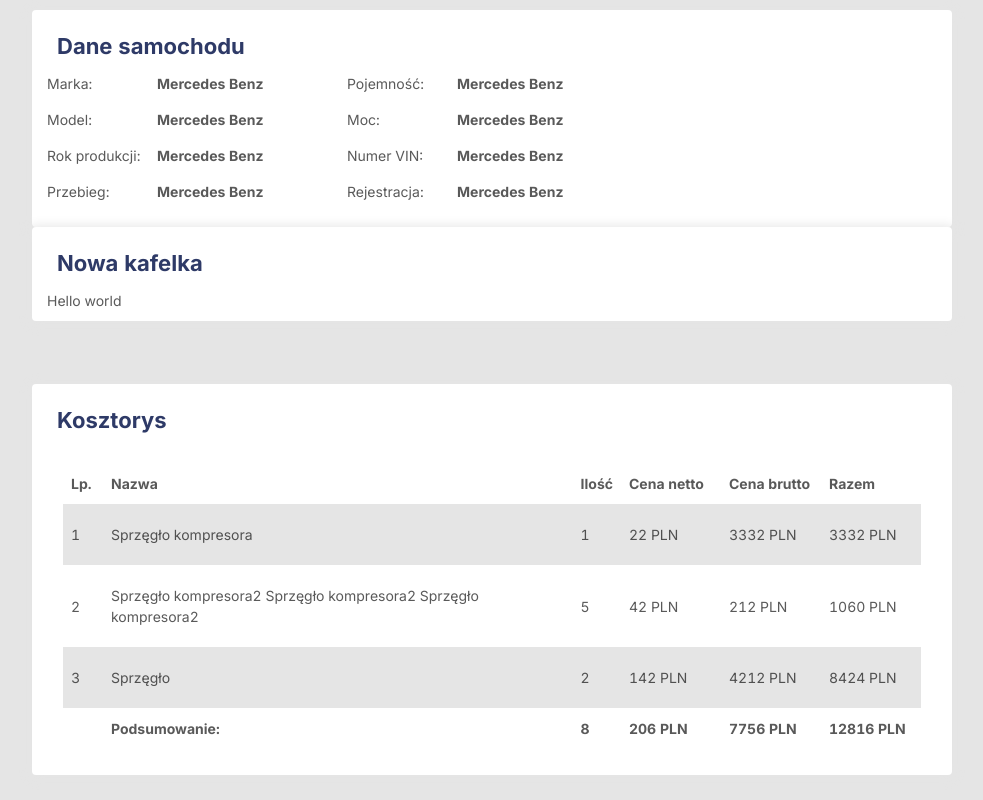
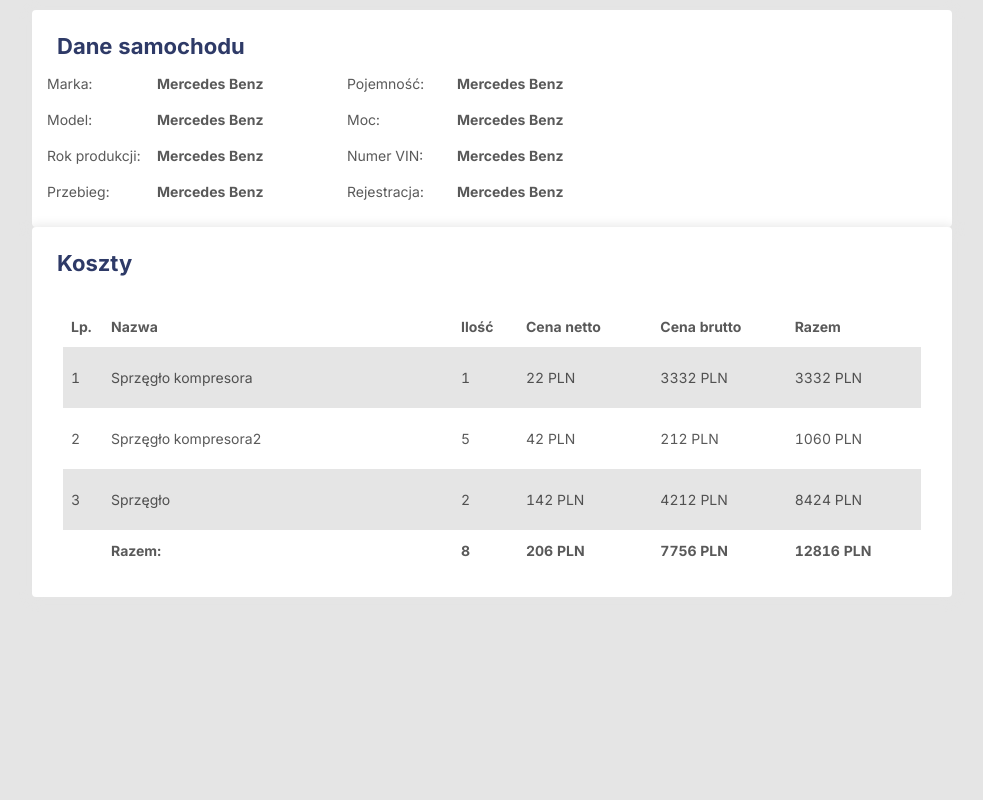
Before and after one commit to Andrzej-Marek/car_service_base, a React app: page / in a window 1280 px wide. Shown: the whole page, without its empty margins (148-1131 px from the left). Built offline with nearby package versions, Linux system fonts and the light colour scheme; the HTML template or start-up script is replaced by a standard one.

Commit message:
Added costs summary tile

```diff
--- a/src/containers/ServiceDetails/ServiceDetails.tsx
+++ b/src/containers/ServiceDetails/ServiceDetails.tsx
@@ -1,15 +1,19 @@
 import React, { FC } from "react";
-import { CarDetailsList, ContentTile, Table, TableFooterRowSummary } from "@/components";
+import { CarDetailsList, ContentTile, Table } from "@/components";
 import styled from "styled-components";
 import { Currency } from "@/shared/enums";
-import { ServiceCost, TableColumn } from "@/shared/types";
+import { ServiceCost } from "@/shared/types";
+import { serviceDetailsColumns } from "./serviceDetails.columns";
+import { useTranslation } from "react-i18next";
 
 interface OwnProps {}
 
 type Props = OwnProps;
 
 const ServiceDetails: FC<Props> = () => {
-    const data: ServiceCost[] = [
+    const { t } = useTranslation("serviceCosts");
+    // TODO: Mapper for this structure and pass curreny to columns
+    const mockData: ServiceCost[] = [
         {
             id: 1,
             title: "Sprzęgło kompresora",
@@ -20,7 +24,7 @@ const ServiceDetails: FC<Props> = () => {
         },
         {
             id: 2,
-            title: "Sprzęgło kompresora2 Sprzęgło kompresora2 Sprzęgło kompresora2",
+            title: "Sprzęgło kompresora2 ",
             quantity: 5,
             priceNet: 42,
             priceGross: 212,
@@ -36,101 +40,13 @@ const ServiceDetails: FC<Props> = () => {
         },
     ];
 
-    const columns: TableColumn<ServiceCost>[] = [
-        {
-            Header: "Lp.",
-            accessor: "id",
-            styles: {
-                width: "40px",
-            },
-            Cell: (info) => <>{info.cell.row.index + 1}</>,
-        },
-        {
-            Header: "Nazwa",
-            accessor: "title",
-            styles: {
-                minWidth: "180px",
-                maxWidth: "250px",
-            },
-            maxWidth: 250,
-            Footer: () => <>Podsumowanie:</>,
-        },
-        {
-            Header: "Ilość",
-            accessor: "quantity",
-            Footer: (info) => <TableFooterRowSummary info={info} valueKey="quantity" />,
-        },
-        {
-            Header: "Cena netto",
-            accessor: "priceNet",
-            styles: {
-                minWidth: "100px",
-            },
-            Cell: (info) => <>{info.value} PLN</>,
-            Footer: (info) => (
-                <TableFooterRowSummary
-                    info={info}
-                    valueKey="priceNet"
-                    currency={Currency.PLN}
-                />
-            ),
-        },
-        {
-            Header: "Cena brutto",
-            accessor: "priceGross",
-            styles: {
-                minWidth: "100px",
-            },
-            Cell: (info) => <>{info.value} PLN</>,
-            Footer: (info) => (
-                <TableFooterRowSummary
-                    info={info}
-                    valueKey="priceGross"
-                    currency={Currency.PLN}
-                />
-            ),
-        },
-        {
-            Header: "Razem",
-            styles: {
-                minWidth: "100px",
-            },
-            Cell: (info: any) => {
-                const total = info.row.values.quantity * info.row.values.priceGross;
-                return (
-                    <>
-                        {total} {Currency.PLN}
-                    </>
-                );
-            },
-            Footer: (info) => {
-                const total = info.rows.reduce(
-                    (sum, row) => row.values.priceGross * row.values.quantity + sum,
-                    0
-                );
-
-                return (
-                    <>
-                        {total} {Currency.PLN}
-                    </>
-                );
-            },
-        },
-    ];
-
     return (
         <Wrapper>
             <ContentTile title="Dane samochodu">
                 <CarDetailsList />
             </ContentTile>
-            <ContentTile title="Nowa kafelka">
-                <div>Hello world</div>
-            </ContentTile>
-            <br />
-            <br />
-            <br />
-            <ContentTile title="Kosztorys">
-                <Table columns={columns} data={data} />
+            <ContentTile title={t("costs")}>
+                <Table columns={serviceDetailsColumns} data={mockData} />
             </ContentTile>
         </Wrapper>
     );
--- /dev/null
+++ b/src/containers/ServiceDetails/serviceDetails.columns.tsx
@@ -0,0 +1,85 @@
+import React from "react";
+import { TableFooterRowSummary } from "@/components";
+import { Currency } from "@/shared/enums";
+import { TableColumn, ServiceCost } from "@/shared/types";
+import { globalTranslation } from "@/shared/utils";
+
+const TRANSLATION_PATH = "serviceCosts:fields";
+
+export const serviceDetailsColumns: TableColumn<ServiceCost>[] = [
+    {
+        Header: globalTranslation(`${TRANSLATION_PATH}.lp`),
+        accessor: "id",
+        styles: {
+            width: "40px",
+        },
+        Cell: (info) => <>{info.cell.row.index + 1}</>,
+    },
+    {
+        Header: globalTranslation(`${TRANSLATION_PATH}.title`),
+        accessor: "title",
+        styles: {
+            minWidth: "200px",
+            width: "350px",
+        },
+        maxWidth: 250,
+        Footer: () => <>{globalTranslation(`${TRANSLATION_PATH}.summary`)}:</>,
+    },
+    {
+        Header: globalTranslation(`${TRANSLATION_PATH}.quantity`),
+        accessor: "quantity",
+        Footer: (info) => <TableFooterRowSummary info={info} valueKey="quantity" />,
+    },
+    {
+        Header: globalTranslation(`${TRANSLATION_PATH}.netPrice`),
+        accessor: "priceNet",
+        styles: {
+            minWidth: "100px",
+        },
+        Cell: (info) => <>{info.value} PLN</>,
+        Footer: (info) => (
+            <TableFooterRowSummary info={info} valueKey="priceNet" currency={Currency.PLN} />
+        ),
+    },
+    {
+        Header: globalTranslation(`${TRANSLATION_PATH}.grossPrice`),
+        accessor: "priceGross",
+        styles: {
+            minWidth: "100px",
+        },
+        Cell: (info) => <>{info.value} PLN</>,
+        Footer: (info) => (
+            <TableFooterRowSummary info={info} valueKey="priceGross" currency={Currency.PLN} />
+        ),
+    },
+    {
+        Header: globalTranslation(`${TRANSLATION_PATH}.summary`),
+        styles: {
+            minWidth: "100px",
+        },
+        Cell: (info: any) => {
+            const total = info.row.values.quantity * info.row.values.priceGross;
+            return (
+                <>
+                    {total} {Currency.PLN}
+                </>
+            );
+        },
+        Footer: (info) => {
+            const total = React.useMemo(
+                () =>
+                    info.rows.reduce(
+                        (sum, row) => row.values.priceGross * row.values.quantity + sum,
+                        0
+                    ),
+                [info.rows]
+            );
+
+            return (
+                <>
+                    {total} {Currency.PLN}
+                </>
+            );
+        },
+    },
+];
--- a/src/locales/pl/index.js
+++ b/src/locales/pl/index.js
@@ -1,5 +1,7 @@
 import common from "./common.json";
+import serviceCosts from "./serviceCosts.json";
 
 export default {
     common,
+    serviceCosts,
 };
--- /dev/null
+++ b/src/locales/pl/serviceCosts.json
@@ -0,0 +1,11 @@
+{
+    "costs": "Koszty",
+    "fields": {
+        "title": "Nazwa",
+        "lp": "Lp.",
+        "quantity": "Ilość",
+        "netPrice": "Cena netto",
+        "grossPrice": "Cena brutto",
+        "summary": "Razem"
+    }
+}
--- /dev/null
+++ b/src/shared/utils/globalTranslation.utils.ts
@@ -0,0 +1,5 @@
+import i18next from "i18next";
+
+export const globalTranslation = (translationPath: string) => {
+    return i18next.t(translationPath) + "";
+};
--- a/src/shared/utils/index.ts
+++ b/src/shared/utils/index.ts
@@ -1 +1,3 @@
 export { media } from "./media";
+
+export { globalTranslation } from "./globalTranslation.utils";
```
